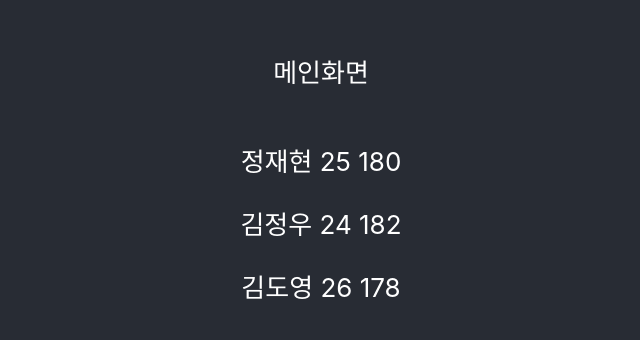
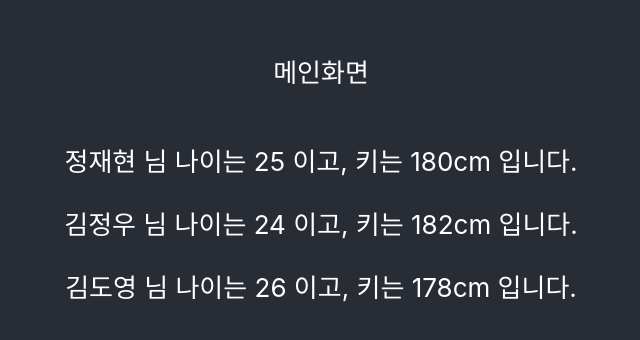
Before and after one commit to his7876/Service_Tech-2021, a React (Create React App) app in the folder fintech/: page / in a window 1280 px wide. Shown: the part 222-562 px from the top of the page, without its empty margins (319-959 px from the left). Built offline with nearby package versions, Linux system fonts and the light colour scheme.

Commit message:
useState 실습

```diff
--- a/fintech/src/component/ListComponent.js
+++ b/fintech/src/component/ListComponent.js
@@ -1,16 +1,20 @@
 import React, { useState } from 'react'
-
+import ListItem from "./ListItem";
 const ListComponent = () => {
     const [users, setUsers] = useState([
         {name : "정재현", age : 25 , height : 180},
         {name : "김정우", age : 24 , height : 182},
         {name : "김도영", age : 26 , height : 178},
     ]);
+
     return (
     <>
         <div>
             {users.map((user)=>{
-                return (<><p>{user.name} {user.age} {user.height} </p></>)
+                return (
+                <>
+                <ListItem username = {user.name}  age = {user.age} height = {user.height}></ListItem>
+                </>);
             })}
         </div>
 
--- /dev/null
+++ b/fintech/src/component/ListItem.js
@@ -0,0 +1,9 @@
+import React from 'react'
+
+const ListItem = ({username,age, height}) => {
+    return (
+        <p> {username} 님 나이는 {age} 이고, 키는 {height}cm 입니다. </p>
+    );
+};
+
+export default ListItem
```
